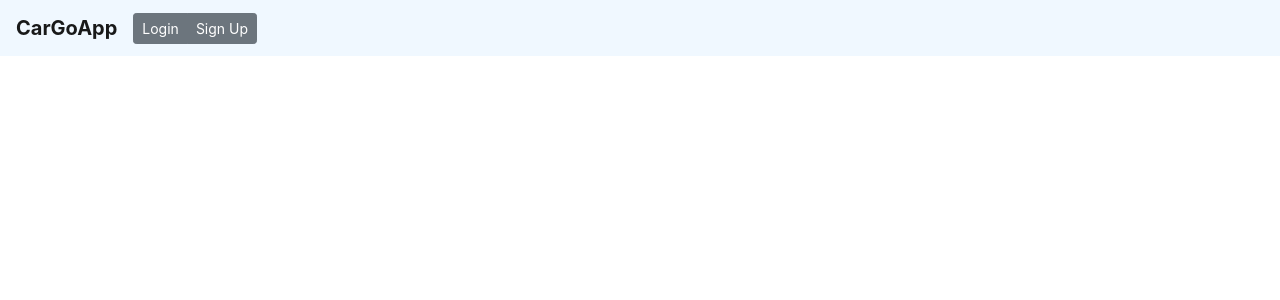
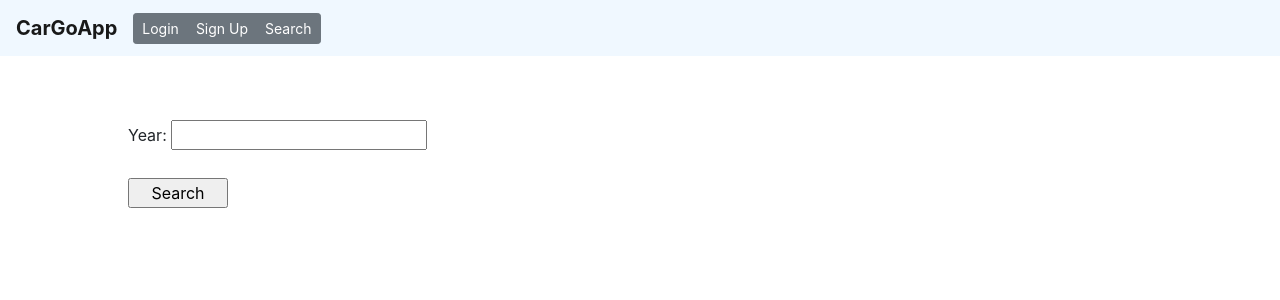
Before and after one commit to xiaochenma131/cargo5500, a React (Create React App) app in the folder V2.0/Yafei-Wang-And-Yuan-Yao-Project3-main 2/: page /search in a window 1280 px wide. Shown: the top 300 px of the page. Built offline with nearby package versions, Linux system fonts and the light colour scheme; no server answers.

Commit message:
filter cars code

```diff
--- a/V2.0/Yafei-Wang-And-Yuan-Yao-Project3-main 2/src/components/CarCards.jsx
+++ b/V2.0/Yafei-Wang-And-Yuan-Yao-Project3-main 2/src/components/CarCards.jsx
@@ -15,7 +15,6 @@ export default function CarCards(props) {
 
     return (
         <div>
-            <SearchForm />
             {carComponent}
         </div>
     )
--- a/V2.0/Yafei-Wang-And-Yuan-Yao-Project3-main 2/src/components/Header.jsx
+++ b/V2.0/Yafei-Wang-And-Yuan-Yao-Project3-main 2/src/components/Header.jsx
@@ -34,6 +34,7 @@ export default function Header() {
                 <ButtonGroup>
                     <Button size="sm" className="custom-btn" variant='secondary' as={Link} to='/login'>Login</Button>
                     <Button size="sm" className="custom-btn" variant='secondary' as={Link} to='/createUser'>Sign Up</Button>
+                    <Button size="sm" className="custom-btn" variant='secondary' as={Link} to='/search'>Search</Button>
                 </ButtonGroup>
 
             </Navbar>
@@ -48,6 +49,7 @@ export default function Header() {
                     <span>{Email}  </span>
                     <Button size="sm" className="custom-btn" as={Link} to="/createArticle">Create Article</Button>{' '}
                     <Button size="sm" variant='secondary' onClick={() => logout()}>Logout</Button>
+                    <Button size="sm" className="custom-btn" as={Link} to='/search'>Search</Button>
                 </Form>
             </Navbar>
         )
--- a/V2.0/Yafei-Wang-And-Yuan-Yao-Project3-main 2/src/components/SearchForm.jsx
+++ b/V2.0/Yafei-Wang-And-Yuan-Yao-Project3-main 2/src/components/SearchForm.jsx
@@ -1,25 +1,35 @@
-import React, { useState } from 'react';
+import React, { useEffect, useState } from 'react';
 import Axios from 'axios';
-import { useNavigate } from 'react-router';
-import { useParams } from 'react-router-dom';
+import { useParams, Link } from 'react-router-dom';
+import CarCards from "./CarCards";
+
 
 export default function SearchForm(props) {
-    const navigate = useNavigate();
     const [Year, setYear] = useState('');
+    // const params = useParams();
+    // // const [Make, setMake] = useState('');
+    // // const [Model, setModel] = useState('');
+    // // const [State, setState] = useState('');
+
+    // function searchCars() {
+    //     Axios.get('/api/cars/' + params.year)
+    //         .then(response => {
+    //             console.log(response);
+    //         })
+    //         .catch(error => console.log(error));
+    //     // Axios.get('/api/cars/', { params: { Year: Year } }).catch(error => console.log(error));
+    // }
     const params = useParams();
-    // const [Make, setMake] = useState('');
-    // const [Model, setModel] = useState('');
-    // const [State, setState] = useState('');
+    const [cars, setCars] = useState('');
 
-    function searchCars() {
-        Axios.get('/api/cars/' + params.year)
-            .then(response => {
-                navigate('/');
+    function getCars() {
+        Axios.get("/api/cars/search" + params.Year)
+            .then(function (response) {
+                setCars(response.data);
             })
-            .catch(error => console.log(error));
-        // Axios.get('/api/cars/', { params: { Year: Year } }).catch(error => console.log(error));
     }
 
+    useEffect(getCars, []);
     return (
         <div>
             <form className="search-form">
@@ -39,8 +49,10 @@ export default function SearchForm(props) {
                     State:{' '}
                     <input type="text" name="State" value={State} onChange={e => setState(e.target.value)} />
                 </label> */}
-                <input class="search-form-button" type="submit" value="Search" onClick={() => searchCars()} />
+                <input class="search-form-button" type="submit" value="Search" as={Link} to="/search" onClick={() => getCars()} />
+                {/* <input class="search-form-button" type="submit" value="Search" /> */}
             </form>
+            <CarCards cars={cars} />
         </div>
     )
 }
--- a/V2.0/Yafei-Wang-And-Yuan-Yao-Project3-main 2/src/index.js
+++ b/V2.0/Yafei-Wang-And-Yuan-Yao-Project3-main 2/src/index.js
@@ -13,6 +13,7 @@ import CreateUser from './components/CreateUser';
 import CreateArticle from './components/CreateArticle';
 import ReviewEdit from './components/ReviewEdit';
 import ReviewEntry from './components/ReviewEntry';
+import SearchForm from './components/SearchForm';
 
 const root = ReactDOM.createRoot(document.getElementById('root'));
 root.render(
@@ -28,6 +29,7 @@ root.render(
         <Route path={"/createArticle"} element={<CreateArticle />} />
         <Route path={"/articles/:articleId/reviews/:reviewId"} element={<ReviewEntry />} />
         <Route path={"/articles/:articleId/edit/:reviewId"} element={<ReviewEdit />} />
+        <Route path={"/search"} element={<SearchForm />} />
       </Routes>
     </BrowserRouter>
   </div>
```
Also changed, not shown: V2.0/Yafei-Wang-And-Yuan-Yao-Project3-main 2/routes/cars.js (+34 -23 lines).
